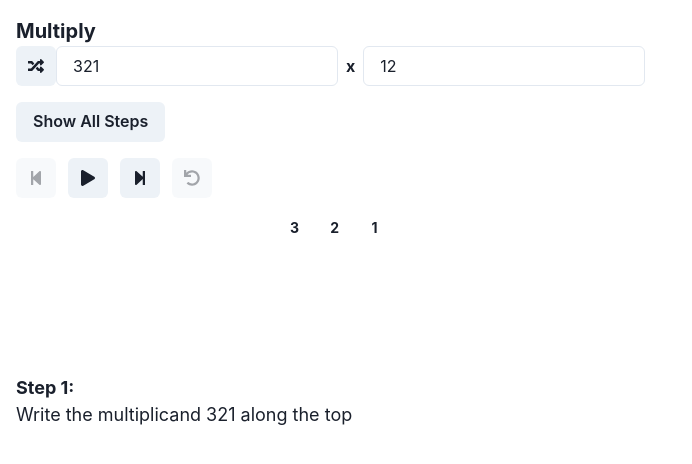
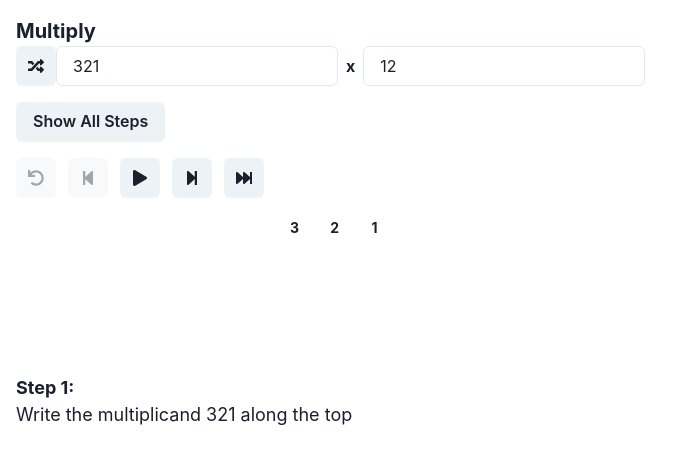
Before and after one commit to sgilroy/lattice-multiplication-teacher, a React (Vite) app: page / in a window 1280 px wide. Shown: the top 464 px of the page, without its empty margins (0-692 px from the left). Built offline with nearby package versions, Linux system fonts and the light colour scheme.

Commit message:
Add button to jump to the end

```diff
--- a/src/components/LatticeSolutionSteps.tsx
+++ b/src/components/LatticeSolutionSteps.tsx
@@ -1,6 +1,7 @@
 import { Box, Button, Flex, IconButton, Text } from "@chakra-ui/react";
 import { useEffect, useState } from "react";
 import {
+  FaFastForward,
   FaPause,
   FaPlay,
   FaStepBackward,
@@ -310,6 +311,12 @@ function LatticeSolutionSteps({
         <>
           <Flex direction="row" justify="left" mt={4} gap={3}>
             <IconButton
+              aria-label="Reset"
+              icon={<FaUndo />}
+              onClick={handleResetClick}
+              isDisabled={currentStep === 0}
+            />
+            <IconButton
               aria-label="Previous"
               icon={<FaStepBackward />}
               onClick={handlePreviousClick}
@@ -328,10 +335,10 @@ function LatticeSolutionSteps({
               isDisabled={currentStep === solutionSteps.length - 1 || isPlaying}
             />
             <IconButton
-              aria-label="Reset"
-              icon={<FaUndo />}
-              onClick={handleResetClick}
-              isDisabled={currentStep === 0}
+              aria-label="Jump to last step"
+              icon={<FaFastForward />}
+              onClick={() => setCurrentStep(solutionSteps.length - 1)}
+              isDisabled={currentStep === solutionSteps.length - 1 || isPlaying}
             />
           </Flex>
 
```
